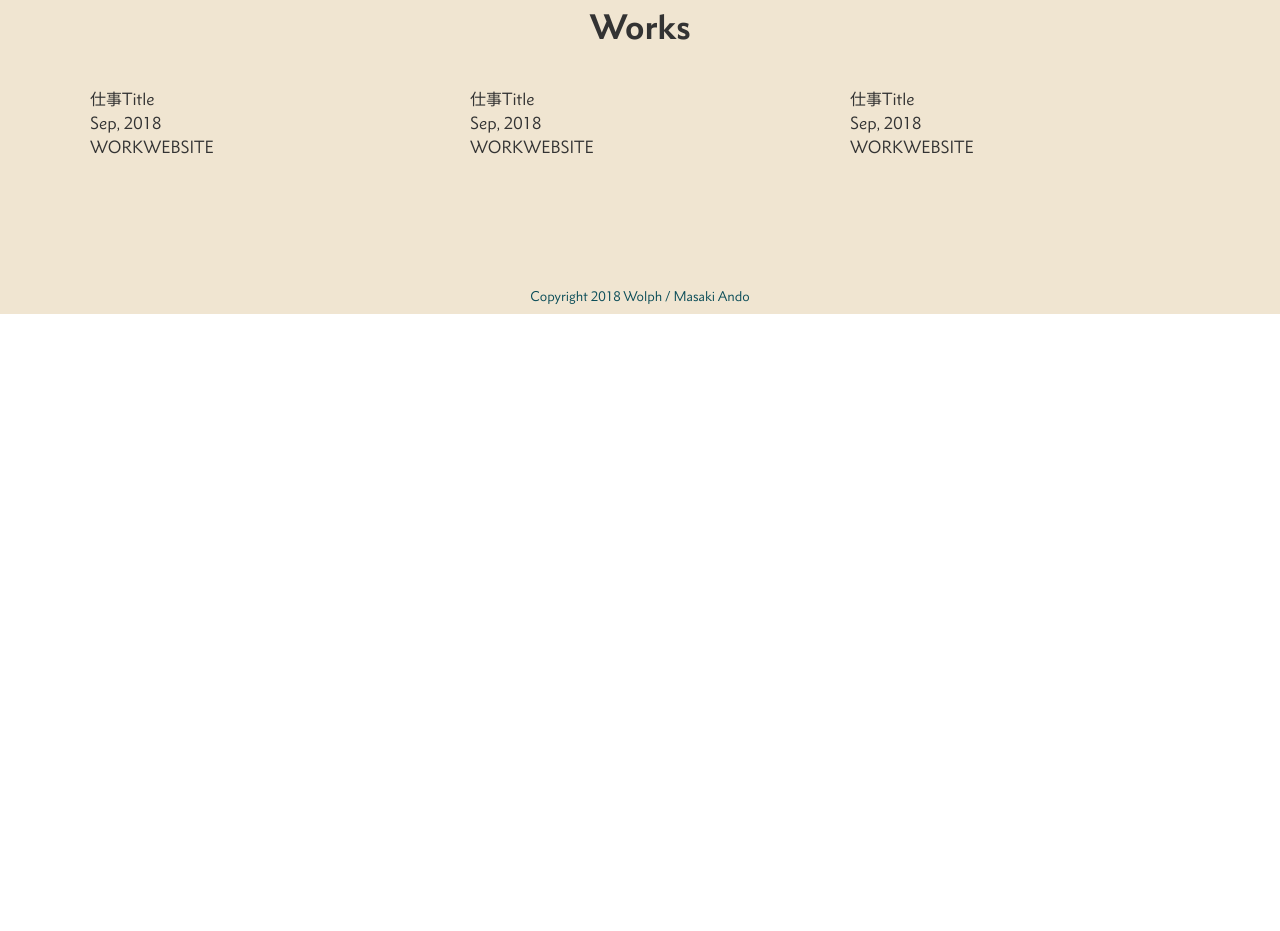
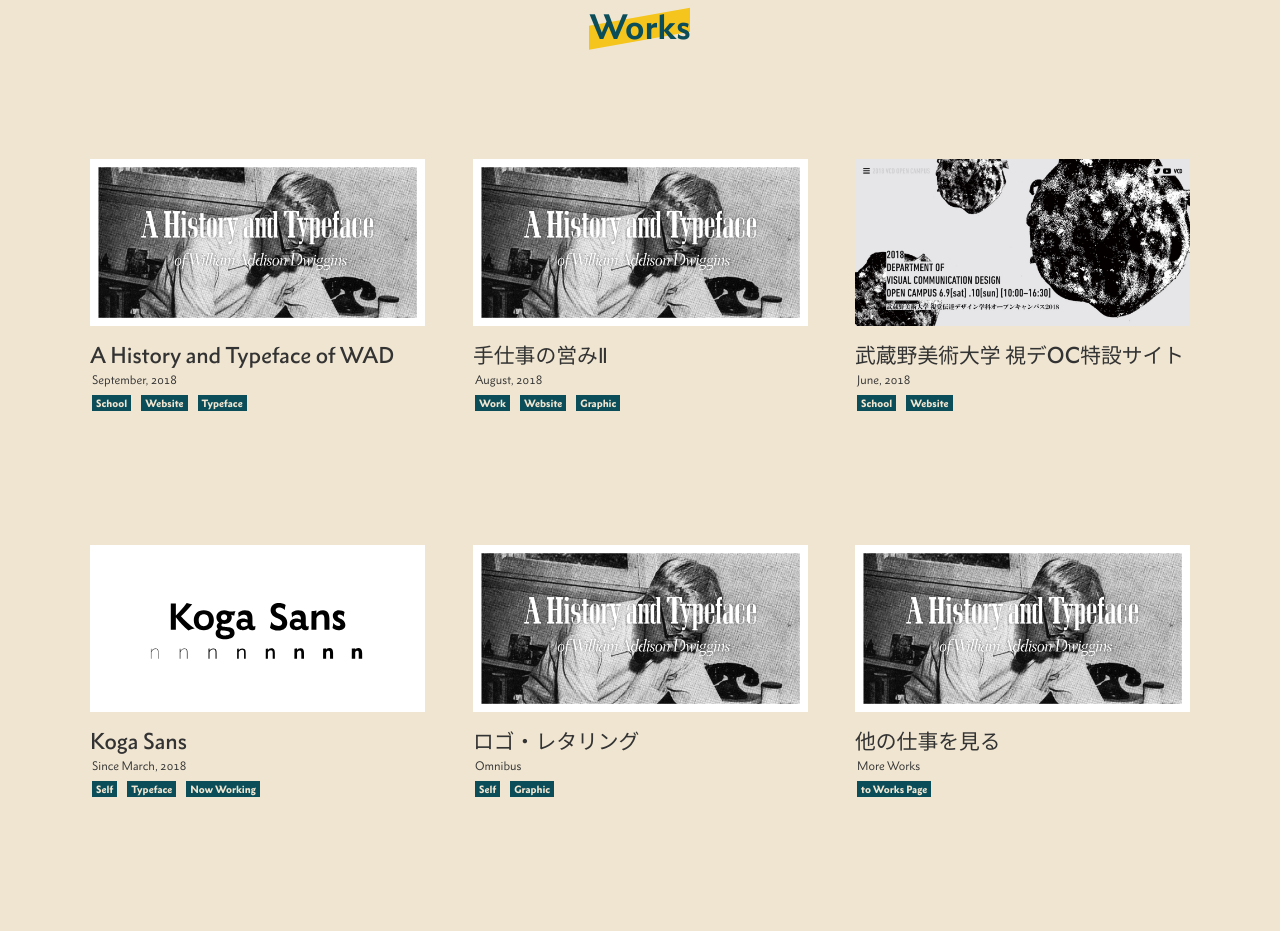
Before and after one commit to blacktails2/WolphDesign, a website: page index.html in a window 1280 px wide. Shown: the part 925-1856 px from the top of the page. Before the commit the page ends 1239 px from the top, so only its background shows below. Drawn offline with nearby package versions, Linux system fonts and the light colour scheme; a small style sheet from the web is missing.

Commit message:
developing works

```diff
--- a/index.html
+++ b/index.html
@@ -33,37 +33,62 @@
 			<div class="level-item"></div>
 		</nav>
 	</section>
-	<section class="section works">
+	<section class="section works" id="works">
 		<div class="container">
-			<h3><span class="typeani line">Works</span></h3>
-			<div class="columns is-variable is-5">
+			<div class="has-text-centered">
+				<h3><span class="typeani line wow">Works</span></h3></div>
+			<div class="columns is-variable is-6">
 				<div class="column">
 					<a href="">
-						<div class="article">
-							<img src="" alt="">
-							<h4>仕事Title</h4>
-							<p>Sep, 2018</p>
-							<p class="area"><span>WORK</span><span>WEBSITE</span></p>
+						<div class="article wow fadeInUp hoverline cover">
+							<img src="img/works/dwiggins/top.jpg">
+							<h4>A History and Typeface of WAD</h4>
+							<h5>September, 2018</h5>
+							<p class="area"><span>School</span><span>Website</span><span>Typeface</span></p>
+						</div>
+					</a>
+					<a href="">
+						<div class="article wow fadeInUp hoverline cover">
+							<img src="img/works/koga/top.svg">
+							<h4>Koga Sans</h4>
+							<h5>Since March, 2018</h5>
+							<p class="area"><span>Self</span><span>Typeface</span><span>Now Working</span></p>
 						</div>
 					</a>
 				</div>
 				<div class="column">
 					<a href="">
-						<div class="article">
-							<img src="" alt="">
-							<h4>仕事Title</h4>
-							<p>Sep, 2018</p>
-							<p class="area"><span>WORK</span><span>WEBSITE</span></p>
+						<div class="article wow fadeInUp hoverline cover">
+							<img src="img/works/dwiggins/top.jpg">
+							<h4>手仕事の営みⅡ</h4>
+							<h5>August, 2018</h5>
+							<p class="area"><span>Work</span><span>Website</span><span>Graphic</span></p>
+						</div>
+					</a>
+					<a href="">
+						<div class="article wow fadeInUp hoverline cover">
+							<img src="img/works/dwiggins/top.jpg">
+							<h4>ロゴ・レタリング</h4>
+							<h5>Omnibus</h5>
+							<p class="area"><span>Self</span><span>Graphic</span></p>
 						</div>
 					</a>
 				</div>
 				<div class="column">
 					<a href="">
-						<div class="article">
-							<img src="" alt="">
-							<h4>仕事Title</h4>
-							<p>Sep, 2018</p>
-							<p class="area"><span>WORK</span><span>WEBSITE</span></p>
+						<div class="article wow fadeInUp hoverline cover">
+							<img src="img/works/vcdocan/top.jpg">
+							<h4>武蔵野美術大学 視デOC特設サイト</h4>
+							<h5>June, 2018</h5>
+							<p class="area"><span>School</span><span>Website</span></p>
+						</div>
+					</a>
+					<a href="">
+						<div class="article wow fadeInUp hoverline cover">
+							<img src="img/works/dwiggins/top.jpg">
+							<h4>他の仕事を見る</h4>
+							<h5>More Works</h5>
+							<p class="area"><span>to Works Page</span></p>
 						</div>
 					</a>
 				</div>
--- a/scss/style.scss
+++ b/scss/style.scss
@@ -37,6 +37,11 @@
 	src: url("../fonts/2ad72d8b-3445-4183-9c33-e12a06b24b87.eot?#iefix");
 	src: url("../fonts/2ad72d8b-3445-4183-9c33-e12a06b24b87.eot?#iefix") format("eot"), url("../fonts/a7cb616f-46b4-4926-a3b5-488a62ef9164.woff2") format("woff2"), url("../fonts/5d99a16d-3c43-4b20-9279-6deefe2a3f22.woff") format("woff"), url("../fonts/3c5ce01f-2137-49f7-b20b-ba35c033a102.ttf") format("truetype");
 }
+@font-face{
+        font-family:"Metro Nova Black";
+        src:url("../fonts/83861dd5-e608-479d-b290-bf8cec90414d.eot?#iefix");
+        src:url("../fonts/83861dd5-e608-479d-b290-bf8cec90414d.eot?#iefix") format("eot"),url("../fonts/f2ea76f7-2ba6-4e65-b1f1-83e5121e7eef.woff2") format("woff2"),url("../fonts/ceeed6a6-9159-435e-bb6d-b0ffebcfb8de.woff") format("woff"),url("../fonts/687f5344-b40d-4a3b-8d1d-1bce590a3796.ttf") format("truetype");
+    }
 
 @font-face {
 	font-family: "forwolph";
@@ -45,13 +50,16 @@
 }
 
 $body: "Metro Nova Regular",
+"KoburinaGoStdN-W3",
 "こぶりなゴシック W3 JIS2004",
 "Koburina Gothic W3 JIS2004",
 sans-serif;
-$bold: "Metro Nova Bold",
+$bold: "Metro Nova Medium",
+"KoburinaGoStdN-W6",
 "こぶりなゴシック W6 JIS2004",
 "Koburina Gothic W6 JIS2004",
 sans-serif;
+$boldeg: "Metro Nova Bold";
 $text: #333;
 $primary: #0B4D58;
 $back: #F0E5D1;
@@ -61,6 +69,10 @@ body {
 	font-family: $body;
 	background-color: $back;
 	color: $text;
+	font-kerning: normal;
+	-moz-font-feature-settings: "kern";
+	-webkit-font-feature-settings: "kern";
+	font-feature-settings: "kern";
 	a {
 		color: $text;
 	}
@@ -77,6 +89,7 @@ body {
 .fullheight {
 	height: 100vh;
 }
+
 h1 {
 	position: absolute;
 	top: 0.5rem;
@@ -88,19 +101,27 @@ h1 {
 
 h3 {
 	font-size: 2em;
-	font-family: $bold;
+	font-family: $boldeg;
 	text-align: center;
+	display: inline-block;
+	margin-bottom: 6rem;
+	span {
+		display: inline-block;
+	}
 }
-.works{
+
+.works {
 	padding-top: 8rem;
 	padding-bottom: 8rem;
 }
-footer{
+
+footer {
 	font-size: 0.8em;
 	text-align: center;
 	padding-bottom: 0.5rem;
 	color: $primary;
 }
+
 @-webkit-keyframes typing {
 	from {
 		width: 0
@@ -121,7 +142,6 @@ footer{
 
 .typeani {
 	display: inline-block;
-	width: 100%;
 	-webkit-animation: typing 0.7s ease-in-out;
 	-moz-animation: typing 0.7s ease-in-out;
 	overflow: hidden;
@@ -131,7 +151,6 @@ footer{
 	transition: 0.3s all ease;
 	display: inline-block;
 	width: 100%;
-	height: 120%;
 	overflow: hidden;
 	position: relative;
 	z-index: 2;
@@ -148,7 +167,7 @@ footer{
 		bottom: 0;
 		left: 0;
 		background-color: $sub;
-		transform: translateY(20%) skewY(-10deg) translateX(-100%);
+		transform: translateY(20%) skewY(-10deg) translateX(-101%);
 		transition: 1s all ease-in-out;
 		transform-origin: top right;
 		z-index: -1;
@@ -161,6 +180,70 @@ footer{
 		&:before {
 			transform: translateY(20%) skewY(-10deg) translateX(0%);
 			transition: 0.3s all ease-in-out;
+		}
+	}
+}
+
+.cover {
+	z-index: auto;
+	&:before {
+		z-index: 1;
+		mix-blend-mode: multiply;
+	}
+}
+
+.line {
+	color: $primary;
+	display: inline-block;
+	overflow: hidden;
+	position: relative;
+	z-index: 2;
+	&:before {
+		content: "";
+		display: block;
+		width: 100%;
+		height: 50%;
+		position: absolute;
+		top: 0;
+		bottom: 0;
+		left: 0;
+		background-color: $sub;
+		transform: translateY(20%) skewY(-10deg) translateX(0%);
+		transition: 1s all ease-in-out;
+		transform-origin: top right;
+		backface-visibility: hidden;
+		-webkit-backface-visibility: hidden;
+		will-change: transform;
+		z-index: -1;
+	}
+}
+
+.article {
+	margin-bottom: 8rem;
+	h4 {
+		margin-top: 0.5rem;
+		font-family: $bold;
+		font-size: 1.3em;
+	}
+	h5 {
+		font-size: 0.7em;
+		margin-top: 0px;
+		margin-left: 2px;
+		font-variant-numeric: oldstyle-nums;
+		-moz-font-feature-settings: "onum";
+		-webkit-font-feature-settings: "onum";
+		font-feature-settings: "onum";
+	}
+	p {
+		margin-left: 2px;
+		margin-top: 8px;
+		font-size: 0.6em;
+		font-family: "Metro Nova Black";
+		color: $back;
+		span {
+			margin-right: 10px;
+			background-color: $primary;
+			padding: 2px 4px;
 		}
 	}
 }
@@ -181,7 +264,7 @@ footer{
 	}
 	p {
 		font-size: 1.5em;
-		font-family: $bold;
+		font-family: $boldeg;
 	}
 }
 
```
Also changed, not shown: css/style.css, fonts/687f5344-b40d-4a3b-8d1d-1bce590a3796.ttf (added), fonts/ceeed6a6-9159-435e-bb6d-b0ffebcfb8de.woff (added), fonts/f2ea76f7-2ba6-4e65-b1f1-83e5121e7eef.woff2 (added), img/works/dwiggins/top.jpg (added), img/works/koga/top.svg (added), img/works/vcdocan/top.jpg (added), 3 other files.
